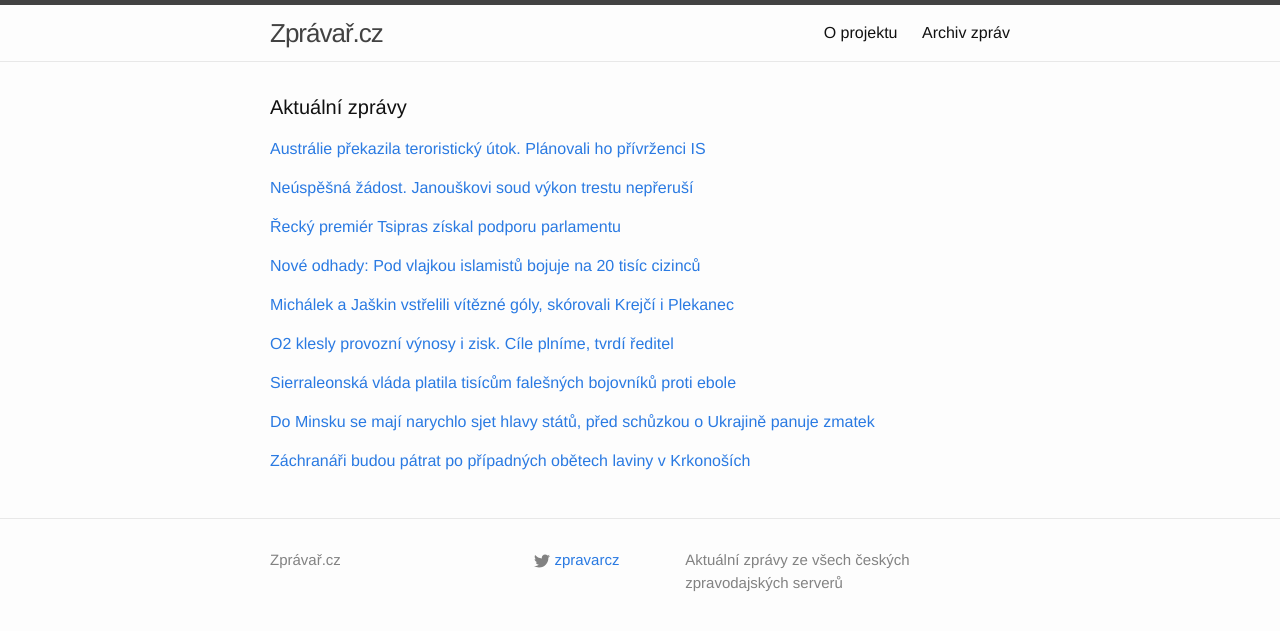
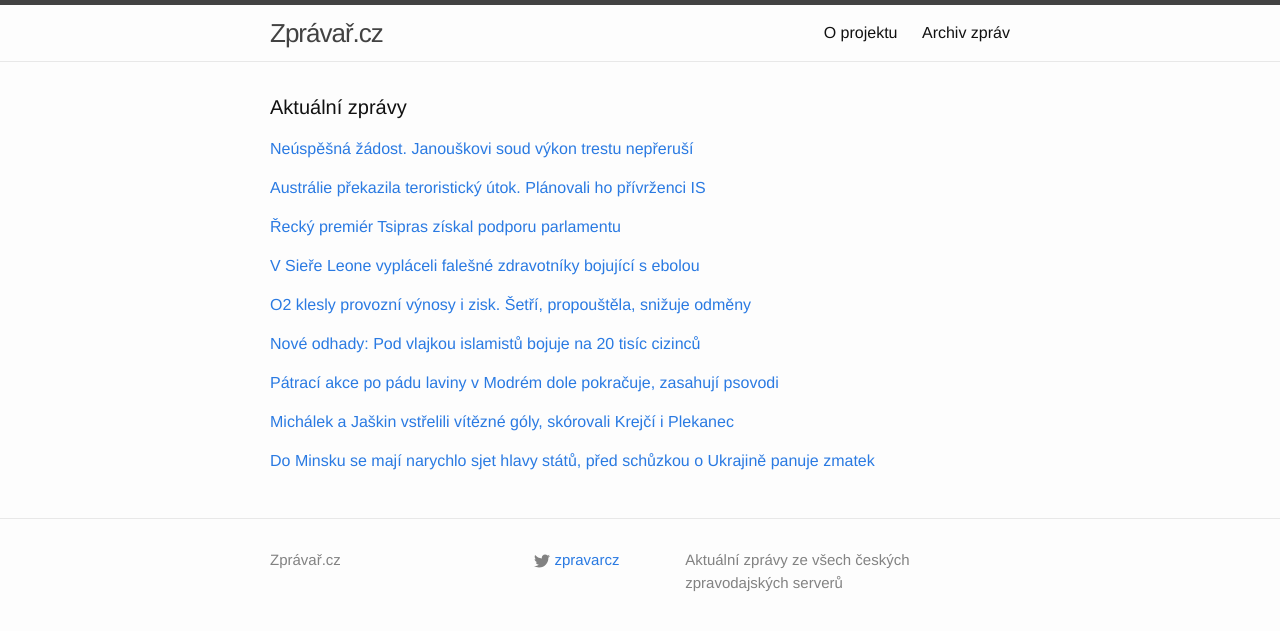
Before and after one commit to adliska/zpravar, a Jekyll site: the page built from index.html, in a window 1280 px wide. Shown: the top 631 px of the page. Built offline with Jekyll 4.4.1, drawn with Linux system fonts in a browser that asks for light colours; some of the changed lines change nothing that is shown.

Commit message:
zpravar news update

```diff
--- a/index.html
+++ b/index.html
@@ -5,8 +5,20 @@ layout: default
 <div class="home">
     <h1 class="page-heading">Aktuální zprávy</h1>
 
-<p><a href="javascript:;" onclick="toggle_visibility('zpravy0')">Austrálie překazila teroristický útok. Plánovali ho přívrženci IS </a></p>
+<p><a href="javascript:;" onclick="toggle_visibility('zpravy0')">Neúspěšná žádost. Janouškovi soud výkon trestu nepřeruší</a></p>
 <div id="zpravy0" style="display:none">
+<ul>
+<li><a href=http://www.tyden.cz/rubriky/domaci/neuspesna-zadost-janouskovi-soud-vykon-trestu-neprerusi_333041.html>Neúspěšná žádost. Janouškovi soud výkon trestu nepřeruší - www.tyden.cz</a></li>
+<li><a href=http://domaci.ihned.cz/c1-63519590-soud-janouskovi-zamitl-zadost-o-preruseni-pobytu-ve-vezeni>Soud Janouškovi zamítl žádost o přerušení pobytu ve vězení - domaci.ihned.cz</a></li>
+<li><a href=http://domaci.ihned.cz/c1-63519590-janousek-u-soudu-v-brne-neuspel-se-zadosti-o-preruseni-pobytu-ve-vezeni>Janoušek u soudu v Brně neuspěl se žádostí o přerušení pobytu ve vězení - domaci.ihned.cz</a></li>
+<li><a href=http://zpravy.aktualne.cz/domaci/janousek-neuspel-s-zadosti-o-preruseni-pobytu-ve-vezeni/r~e5009672b1b511e49f60002590604f2e/>Janoušek neuspěl s žádostí o přerušení pobytu ve vězení - zpravy.aktualne.cz</a></li>
+<li><a href=http://www.denik.cz/z_domova/janousek-neuspel-s-zadosti-o-preruseni-pobytu-ve-vezeni-20150211.html>Janoušek neuspěl s žádostí o přerušení pobytu ve vězení - www.denik.cz</a></li>
+<li><a href=http://zpravy.idnes.cz/janousek-neuspel-se-zadosti-o-preruseni-vezeni-f5d-/krimi.aspx?c=A150211_064401_krimi_wlk>Janoušek neuspěl se žádostí o přerušení trestu. Lékaři byli proti - zpravy.idnes.cz</a></li>
+<li><a href=http://www.ceskatelevize.cz/ct24/domaci/301290-janousek-podle-prava-s-zadosti-o-preruseni-trestu-neuspel/>Janoušek podle Práva s žádostí o přerušení trestu neuspěl - www.ceskatelevize.cz</a></li>
+<li><a href=http://www.novinky.cz/krimi/361329-janousek-zustava-ve-vezeni-preruseni-trestu-nedosahl.html>Janoušek zůstává ve vězení, přerušení trestu nedosáhl - www.novinky.cz</a></li>
+</ul>
+</div><p><a href="javascript:;" onclick="toggle_visibility('zpravy1')">Austrálie překazila teroristický útok. Plánovali ho přívrženci IS </a></p>
+<div id="zpravy1" style="display:none">
 <ul>
 <li><a href=http://www.lidovky.cz/australie-prekazila-teroristicky-utok-planovali-ho-privrzenci-is-1do-/zpravy-svet.aspx?c=A150211_073853_ln_zahranici_ele>Austrálie překazila teroristický útok. Plánovali ho přívrženci IS  - www.lidovky.cz</a></li>
 <li><a href=http://www.ceskenoviny.cz/zpravy/zpravy/australie-zmarila-teroristicky-utok-policie-zatkla-dva-muze/1179883>Austrálie zmařila teroristický útok, policie zatkla dva muže - www.ceskenoviny.cz</a></li>
@@ -16,18 +28,6 @@ layout: default
 <li><a href=http://zpravy.aktualne.cz/zahranici/australie-udajne-zmarila-teroristicky-utok-islamskeho-statu/r~576c67fcb1b311e4ab15002590604f2e/>Austrálie údajně zmařila teroristický útok Islámského státu - zpravy.aktualne.cz</a></li>
 <li><a href=http://www.ceskatelevize.cz/ct24/svet/301291-zabranili-jsme-bezprostrednimu-utoku-tvrdi-policiste-ze-sydney/>Zabránili jsme bezprostřednímu útoku, tvrdí policisté ze Sydney - www.ceskatelevize.cz</a></li>
 <li><a href=http://www.ceskenoviny.cz/zpravy/zpravy/australie-pry-zmarila-teroristicky-utok-policie-zatkla-dva-muze/1179883>Austrálie prý zmařila teroristický útok, policie zatkla dva muže - www.ceskenoviny.cz</a></li>
-</ul>
-</div><p><a href="javascript:;" onclick="toggle_visibility('zpravy1')">Neúspěšná žádost. Janouškovi soud výkon trestu nepřeruší</a></p>
-<div id="zpravy1" style="display:none">
-<ul>
-<li><a href=http://www.tyden.cz/rubriky/domaci/neuspesna-zadost-janouskovi-soud-vykon-trestu-neprerusi_333041.html>Neúspěšná žádost. Janouškovi soud výkon trestu nepřeruší - www.tyden.cz</a></li>
-<li><a href=http://domaci.ihned.cz/c1-63519590-soud-janouskovi-zamitl-zadost-o-preruseni-pobytu-ve-vezeni>Soud Janouškovi zamítl žádost o přerušení pobytu ve vězení - domaci.ihned.cz</a></li>
-<li><a href=http://domaci.ihned.cz/c1-63519590-janousek-u-soudu-v-brne-neuspel-se-zadosti-o-preruseni-pobytu-ve-vezeni>Janoušek u soudu v Brně neuspěl se žádostí o přerušení pobytu ve vězení - domaci.ihned.cz</a></li>
-<li><a href=http://zpravy.aktualne.cz/domaci/janousek-neuspel-s-zadosti-o-preruseni-pobytu-ve-vezeni/r~e5009672b1b511e49f60002590604f2e/>Janoušek neuspěl s žádostí o přerušení pobytu ve vězení - zpravy.aktualne.cz</a></li>
-<li><a href=http://www.denik.cz/z_domova/janousek-neuspel-s-zadosti-o-preruseni-pobytu-ve-vezeni-20150211.html>Janoušek neuspěl s žádostí o přerušení pobytu ve vězení - www.denik.cz</a></li>
-<li><a href=http://zpravy.idnes.cz/janousek-neuspel-se-zadosti-o-preruseni-vezeni-f5d-/krimi.aspx?c=A150211_064401_krimi_wlk>Janoušek neuspěl se žádostí o přerušení trestu. Lékaři byli proti - zpravy.idnes.cz</a></li>
-<li><a href=http://www.ceskatelevize.cz/ct24/domaci/301290-janousek-podle-prava-s-zadosti-o-preruseni-trestu-neuspel/>Janoušek podle Práva s žádostí o přerušení trestu neuspěl - www.ceskatelevize.cz</a></li>
-<li><a href=http://www.novinky.cz/krimi/361329-janousek-zustava-ve-vezeni-preruseni-trestu-nedosahl.html>Janoušek zůstává ve vězení, přerušení trestu nedosáhl - www.novinky.cz</a></li>
 </ul>
 </div><p><a href="javascript:;" onclick="toggle_visibility('zpravy2')">Řecký premiér Tsipras získal podporu parlamentu</a></p>
 <div id="zpravy2" style="display:none">
@@ -40,8 +40,30 @@ layout: default
 <li><a href=http://www.ceskenoviny.cz/zpravy/zpravy/recky-parlament-vyslovil-duveru-vlade-premiera-tsiprase/1179884>Řecký parlament vyslovil důvěru vládě premiéra Tsiprase - www.ceskenoviny.cz</a></li>
 <li><a href=http://www.rozhlas.cz/_zprava/recky-parlament-vyslovil-duveru-koalicni-vlade-premiera-tsiprase--1454191>Řecký parlament vyslovil důvěru koaliční vládě premiéra Tsiprase - www.rozhlas.cz</a></li>
 </ul>
-</div><p><a href="javascript:;" onclick="toggle_visibility('zpravy3')">Nové odhady: Pod vlajkou islamistů bojuje na 20 tisíc cizinců</a></p>
+</div><p><a href="javascript:;" onclick="toggle_visibility('zpravy3')">V Sieře Leone vypláceli falešné zdravotníky bojující s ebolou </a></p>
 <div id="zpravy3" style="display:none">
+<ul>
+<li><a href=http://www.novinky.cz/zahranicni/svet/361338-v-siere-leone-vyplaceli-falesne-zdravotniky-bojujici-s-ebolou.html>V Sieře Leone vypláceli falešné zdravotníky bojující s ebolou  - www.novinky.cz</a></li>
+<li><a href=http://zahranicni.ihned.cz/afrika/c1-63519620-tisice-falesnych-bojovniku-proti-ebole-dostavaly-v-siere-leone-penize-od-vlady>Tisíce falešných bojovníků proti ebole dostávaly v Sieře Leone peníze od vlády - zahranicni.ihned.cz</a></li>
+<li><a href=http://zahranicni.ihned.cz/afrika/c1-63519620-sierraleonska-vlada-platila-tisicum-falesnych-bojovniku-proti-ebole>Sierraleonská vláda platila tisícům falešných bojovníků proti ebole - zahranicni.ihned.cz</a></li>
+<li><a href=http://zpravy.idnes.cz/ebola-sierra-leone-mrtve-duse-djv-/zahranicni.aspx?c=A150211_071436_zahranicni_wlk>Sierra Leone v boji proti ebole platila tisíce mrtvých duší - zpravy.idnes.cz</a></li>
+<li><a href=http://www.ceskatelevize.cz/ct24/svet/301292-na-boji-s-ebolou-se-rada-lidi-mohla-obohatit-nepravem/>Na boji s ebolou se řada lidí mohla obohatit neprávem - www.ceskatelevize.cz</a></li>
+<li><a href=http://zpravy.aktualne.cz/zahranici/usa-stahnou-sve-vojaky-z-boje-s-ebolou-v-zapadni-africe/r~4742edc0b1b711e4bdad0025900fea04/>USA stáhnou své vojáky z boje s ebolou v západní Africe - zpravy.aktualne.cz</a></li>
+<li><a href=http://zpravy.aktualne.cz/zahranici/sierra-leone-platila-tisice-falesnych-bojovniku-proti-ebole/r~721b9eb8b1b511e4833a0025900fea04/>Sierra Leone platila tisíce falešných bojovníků proti ebole - zpravy.aktualne.cz</a></li>
+</ul>
+</div><p><a href="javascript:;" onclick="toggle_visibility('zpravy4')">O2 klesly provozní výnosy i zisk. Šetří, propouštěla, snižuje odměny</a></p>
+<div id="zpravy4" style="display:none">
+<ul>
+<li><a href=http://byznys.ihned.cz/c1-63519610-o2-klesly-provozni-vynosy-i-zisk-setri-propoustela-snizuje-odmeny>O2 klesly provozní výnosy i zisk. Šetří, propouštěla, snižuje odměny - byznys.ihned.cz</a></li>
+<li><a href=http://www.denik.cz/ekonomika/o2-loni-klesl-provozni-zisk-o-13-procent-na-16-miliard-korun-20150211.html>O2 loni klesl provozní zisk o 13 procent na 16 miliard korun - www.denik.cz</a></li>
+<li><a href=http://ekonomika.idnes.cz/o2-klesajici-provozni-vynosy-stabilizace-f1t-/ekonomika.aspx?c=A150211_074536_ekonomika_aba>O2 klesly provozní výnosy i zisk. Cíle plníme, tvrdí ředitel - ekonomika.idnes.cz</a></li>
+<li><a href=http://byznys.ihned.cz/c1-63519610-o2-klesly-provozni-vynosy-i-zisk-firme-se-darilo-na-slovensku>O2 klesly provozní výnosy i zisk. Firmě se dařilo na Slovensku - byznys.ihned.cz</a></li>
+<li><a href=http://www.novinky.cz/ekonomika/361337-o2-loni-klesly-vynosy-o-pet-procent.html>O2 loni klesly výnosy o pět procent - www.novinky.cz</a></li>
+<li><a href=http://zpravy.aktualne.cz/ekonomika/o2-loni-klesly-vynosy-o-pet-procent-na-44-7-miliardy-kc/r~2c07aba2b1b911e4ab15002590604f2e/>O2 loni klesly výnosy o pět procent na 44,7 miliardy Kč - zpravy.aktualne.cz</a></li>
+<li><a href=http://www.financninoviny.cz/zpravodajstvi/zpravy/o2-loni-klesly-vynosy-o-pet-procent-na-44-7-miliardy-kc/1179916>O2 loni klesly výnosy o pět procent na 44,7 miliardy Kč - www.financninoviny.cz</a></li>
+</ul>
+</div><p><a href="javascript:;" onclick="toggle_visibility('zpravy5')">Nové odhady: Pod vlajkou islamistů bojuje na 20 tisíc cizinců</a></p>
+<div id="zpravy5" style="display:none">
 <ul>
 <li><a href=http://www.ceskatelevize.cz/ct24/svet/301293-nove-odhady-pod-vlajkou-islamistu-bojuje-na-20-tisic-cizincu/>Nové odhady: Pod vlajkou islamistů bojuje na 20 tisíc cizinců - www.ceskatelevize.cz</a></li>
 <li><a href=http://www.novinky.cz/zahranicni/blizky-a-stredni-vychod/361332-pod-cernou-vlajkou-islamskeho-statu-bojuje-20-000-cizincu-z-90-zemi-sveta.html>Pod černou vlajkou Islámského státu bojuje 20 000 cizinců z 90 zemí světa - www.novinky.cz</a></li>
@@ -50,8 +72,17 @@ layout: default
 <li><a href=http://www.ceskenoviny.cz/zpravy/zpravy/v-syrii-a-iraku-bojuje-20-000-cizincu-odhaduji-tajne-sluzby-usa/1179898>V Sýrii a Iráku bojuje 20.000 cizinců, odhadují tajné služby USA - www.ceskenoviny.cz</a></li>
 <li><a href=http://www.novinky.cz/zahranicni/blizky-a-stredni-vychod/361332-pod-cernou-vlajkou-islamskeho-statu-bojuje-20-000-cizincu.html>Pod černou vlajkou Islámského státu bojuje 20 000 cizinců - www.novinky.cz</a></li>
 </ul>
-</div><p><a href="javascript:;" onclick="toggle_visibility('zpravy4')">Michálek a Jaškin vstřelili vítězné góly, skórovali Krejčí i Plekanec</a></p>
-<div id="zpravy4" style="display:none">
+</div><p><a href="javascript:;" onclick="toggle_visibility('zpravy6')">Pátrací akce po pádu laviny v Modrém dole pokračuje, zasahují psovodi</a></p>
+<div id="zpravy6" style="display:none">
+<ul>
+<li><a href=http://hradec.idnes.cz/zachranari-pokracuji-v-prohledavani-terenu-po-padu-laviny-v-modrem-dole-1ak-/hradec-zpravy.aspx?c=A150211_084503_hradec-zpravy_pos>Pátrací akce po pádu laviny v Modrém dole pokračuje, zasahují psovodi - hradec.idnes.cz</a></li>
+<li><a href=http://www.denik.cz/z_domova/zachranari-pokracuji-v-patrani-po-pripadnych-obetech-laviny-v-krkonosich-2015021.html>Záchranáři pokračují v pátrání po případných obětech laviny v Krkonoších - www.denik.cz</a></li>
+<li><a href=http://www.ceskenoviny.cz/zpravy/zpravy/zachranari-budou-patrat-po-pripadnych-obetech-laviny-v-krkonosich/1179925>Záchranáři budou pátrat po případných obětech laviny v Krkonoších - www.ceskenoviny.cz</a></li>
+<li><a href=http://www.rozhlas.cz/_zprava/zachranari-mozna-budou-znovu-prohledavat-lavinove-pole-v-krkonosich--1454199>Záchranáři možná budou znovu prohledávat lavinové pole v Krkonoších - www.rozhlas.cz</a></li>
+<li><a href=http://www.rozhlas.cz/_zprava/zachranari-mozna-budou-znovu-prohledavat-lavinove-pole-v-krkonosskem-modrem-dole--1454199>Záchranáři budou znovu opět prohledávat lavinové pole v krkonošském Modrém dole - www.rozhlas.cz</a></li>
+</ul>
+</div><p><a href="javascript:;" onclick="toggle_visibility('zpravy7')">Michálek a Jaškin vstřelili vítězné góly, skórovali Krejčí i Plekanec</a></p>
+<div id="zpravy7" style="display:none">
 <ul>
 <li><a href=http://www.rozhlas.cz/_zprava/michalek-a-jaskin-vstrelili-vitezne-goly-skorovali-krejci-i-plekanec--1454218>Michálek a Jaškin vstřelili vítězné góly, skórovali Krejčí i Plekanec - www.rozhlas.cz</a></li>
 <li><a href=http://www.denik.cz/hokej/michalek-a-jaskin-dali-vitezne-goly-skorovali-krejci-i-plekanec-20150211.html>Michálek a Jaškin dali vítězné góly, skórovali Krejčí i Plekanec - www.denik.cz</a></li>
@@ -59,36 +90,12 @@ layout: default
 <li><a href=http://hokej.idnes.cz/michalek-s-jaskinem-dali-vitezne-goly-dwq-/nhl.aspx?c=A150211_065555_nhl_Mkr>Michálek s Jaškinem dali vítězné góly, trefili se i Krejčí a Plekanec - hokej.idnes.cz</a></li>
 <li><a href=http://www.sportovninoviny.cz/zpravy/michalek-a-jaskin-dali-vitezne-goly-skorovali-krejci-i-plekanec/1179907>Michálek a Jaškin dali vítězné góly, skórovali Krejčí i Plekanec - www.sportovninoviny.cz</a></li>
 </ul>
-</div><p><a href="javascript:;" onclick="toggle_visibility('zpravy5')">O2 klesly provozní výnosy i zisk. Cíle plníme, tvrdí ředitel</a></p>
-<div id="zpravy5" style="display:none">
-<ul>
-<li><a href=http://ekonomika.idnes.cz/o2-klesajici-provozni-vynosy-stabilizace-f1t-/ekonomika.aspx?c=A150211_074536_ekonomika_aba>O2 klesly provozní výnosy i zisk. Cíle plníme, tvrdí ředitel - ekonomika.idnes.cz</a></li>
-<li><a href=http://byznys.ihned.cz/c1-63519610-o2-klesly-provozni-vynosy-i-zisk-firme-se-darilo-na-slovensku>O2 klesly provozní výnosy i zisk. Firmě se dařilo na Slovensku - byznys.ihned.cz</a></li>
-<li><a href=http://www.novinky.cz/ekonomika/361337-o2-loni-klesly-vynosy-o-pet-procent.html>O2 loni klesly výnosy o pět procent - www.novinky.cz</a></li>
-<li><a href=http://zpravy.aktualne.cz/ekonomika/o2-loni-klesly-vynosy-o-pet-procent-na-44-7-miliardy-kc/r~2c07aba2b1b911e4ab15002590604f2e/>O2 loni klesly výnosy o pět procent na 44,7 miliardy Kč - zpravy.aktualne.cz</a></li>
-<li><a href=http://www.financninoviny.cz/zpravodajstvi/zpravy/o2-loni-klesly-vynosy-o-pet-procent-na-44-7-miliardy-kc/1179916>O2 loni klesly výnosy o pět procent na 44,7 miliardy Kč - www.financninoviny.cz</a></li>
-</ul>
-</div><p><a href="javascript:;" onclick="toggle_visibility('zpravy6')">Sierraleonská vláda platila tisícům falešných bojovníků proti ebole</a></p>
-<div id="zpravy6" style="display:none">
-<ul>
-<li><a href=http://zahranicni.ihned.cz/afrika/c1-63519620-sierraleonska-vlada-platila-tisicum-falesnych-bojovniku-proti-ebole>Sierraleonská vláda platila tisícům falešných bojovníků proti ebole - zahranicni.ihned.cz</a></li>
-<li><a href=http://zpravy.idnes.cz/ebola-sierra-leone-mrtve-duse-djv-/zahranicni.aspx?c=A150211_071436_zahranicni_wlk>Sierra Leone v boji proti ebole platila tisíce mrtvých duší - zpravy.idnes.cz</a></li>
-<li><a href=http://www.ceskatelevize.cz/ct24/svet/301292-na-boji-s-ebolou-se-rada-lidi-mohla-obohatit-nepravem/>Na boji s ebolou se řada lidí mohla obohatit neprávem - www.ceskatelevize.cz</a></li>
-<li><a href=http://zpravy.aktualne.cz/zahranici/sierra-leone-platila-tisice-falesnych-bojovniku-proti-ebole/r~721b9eb8b1b511e4833a0025900fea04/>Sierra Leone platila tisíce falešných bojovníků proti ebole - zpravy.aktualne.cz</a></li>
-</ul>
-</div><p><a href="javascript:;" onclick="toggle_visibility('zpravy7')">Do Minsku se mají narychlo sjet hlavy států, před schůzkou o Ukrajině panuje zmatek</a></p>
-<div id="zpravy7" style="display:none">
+</div><p><a href="javascript:;" onclick="toggle_visibility('zpravy8')">Do Minsku se mají narychlo sjet hlavy států, před schůzkou o Ukrajině panuje zmatek</a></p>
+<div id="zpravy8" style="display:none">
 <ul>
 <li><a href=http://www.novinky.cz/zahranicni/evropa/361334-do-minsku-se-maji-narychlo-sjet-hlavy-statu-pred-schuzkou-o-ukrajine-panuje-zmatek.html>Do Minsku se mají narychlo sjet hlavy států, před schůzkou o Ukrajině panuje zmatek - www.novinky.cz</a></li>
 <li><a href=http://www.novinky.cz/zahranicni/evropa/361334-do-minsku-se-maji-narychlo-sjet-hlavy-statu-pred-schuzkou-panuje-zmatek.html>Do Minsku se mají narychlo sjet hlavy států, před schůzkou panuje zmatek - www.novinky.cz</a></li>
 <li><a href=http://www.novinky.cz/zahranicni/evropa/361334-zmatek-pred-minskou-schuzkou-o-ukrajine.html>Zmatek před minskou schůzkou o Ukrajině  - www.novinky.cz</a></li>
 <li><a href=http://www.ceskenoviny.cz/zpravy/zpravy/minsk-je-pripraven-na-novy-summit-o-ukrajine/1179894>Minsk je připraven na nový summit o Ukrajině - www.ceskenoviny.cz</a></li>
 </ul>
-</div><p><a href="javascript:;" onclick="toggle_visibility('zpravy8')">Záchranáři budou pátrat po případných obětech laviny v Krkonoších</a></p>
-<div id="zpravy8" style="display:none">
-<ul>
-<li><a href=http://www.ceskenoviny.cz/zpravy/zpravy/zachranari-budou-patrat-po-pripadnych-obetech-laviny-v-krkonosich/1179925>Záchranáři budou pátrat po případných obětech laviny v Krkonoších - www.ceskenoviny.cz</a></li>
-<li><a href=http://www.rozhlas.cz/_zprava/zachranari-mozna-budou-znovu-prohledavat-lavinove-pole-v-krkonosich--1454199>Záchranáři možná budou znovu prohledávat lavinové pole v Krkonoších - www.rozhlas.cz</a></li>
-<li><a href=http://www.rozhlas.cz/_zprava/zachranari-mozna-budou-znovu-prohledavat-lavinove-pole-v-krkonosskem-modrem-dole--1454199>Záchranáři budou znovu opět prohledávat lavinové pole v krkonošském Modrém dole - www.rozhlas.cz</a></li>
-</ul>
 </div></div>
```
